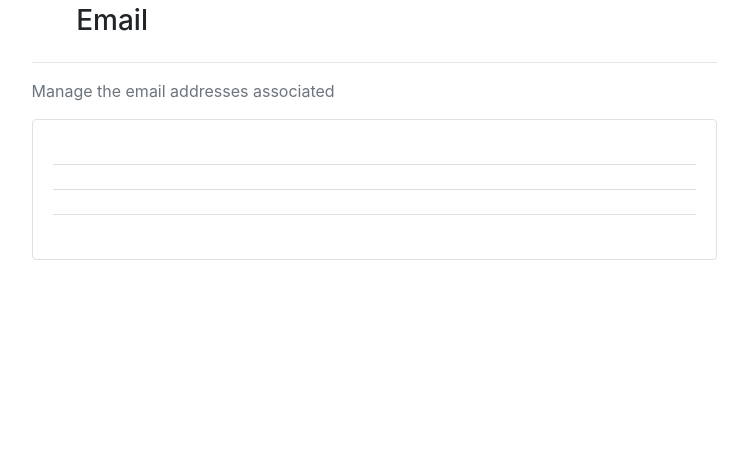
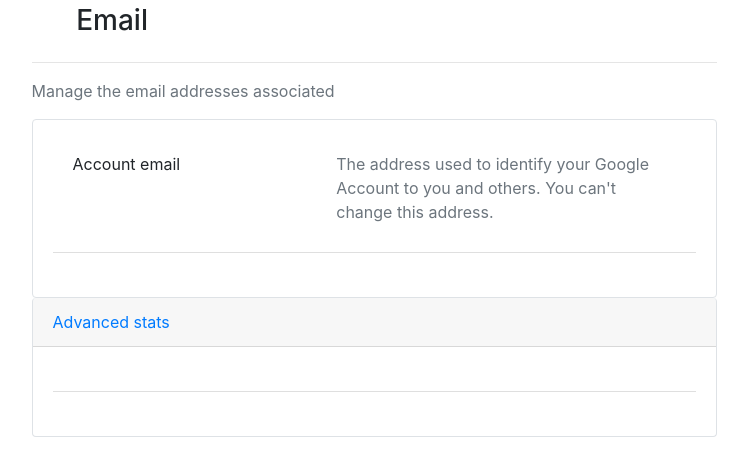
Before and after one commit to crimsonpython24/pymun, a Django app: template pymun/accounts/templates/myaccount/change_email_base.html in a window 1280 px wide. Shown: the part 56-532 px from the top of the page, without its empty margins (266-1014 px from the left). Run offline with Django 3.2, Linux system fonts and the light colour scheme; the template is opened without the code that fills it, so the values that code supplies are empty; some libraries are stand-ins or nearby versions.

Commit message:
fixing views, complicating html

```diff
--- a/pymun/accounts/templates/myaccount/change_email_base.html
+++ b/pymun/accounts/templates/myaccount/change_email_base.html
@@ -7,6 +7,9 @@
 <link rel="stylesheet" href="{% static 'myaccount/css/change_base.css' %}">
 <link rel="stylesheet" href="{% static 'myaccount/css/change_email.css' %}">
 <link rel="stylesheet" href="{% static 'myaccount/css/personal_info.css' %}"/>
+<style>
+  .md-accordion .card .card-body {font-weight: normal; line-height: 1.5; color: inherit !important; font-size: 1rem;}
+</style>
 {% endblock style %}
 
 {% block inner_topic %}Email{% endblock inner_topic %}
@@ -18,12 +21,25 @@
   <div class="card-body card-body-custom-0">
     <ul class="list-group list-group-flush">
       <li class="list-group-item">
-        {% if user.email %}
-          <a style="display:block" href="{% url 'change_main_email'  %}">
         <div class="row">
-              <div class="col-5"><span class="custom-text-4">Contact email</span></div>
+          <div class="col-5"><span class="custom-text-4a">Account email</span></div>
           <div class="col-7">
             <span class="custom-text-4">{{ user.email }}</span>
+            <p class="text-muted custom-text-5">
+              The address used to identify your Google Account to you and others. You can't change this address.
+            </p>
+          </div>
+        </div>
+      </li>
+      <li class="list-group-item">
+        {% if user.email %}
+          <a style="display:block" href="{% url 'change_recovery_email'  %}">
+            <div class="row">
+              <div class="col-5"><span class="custom-text-4a">Recovery email</span></div>
+              <div class="col-7">
+                {% if user.recovery_email %}
+                  <span class="custom-text-4">{{ user.recovery_email }}</span>
+                {% else %}<span class="custom-text-4 custom-text-6 text-primary">Add recovery email</span>{% endif %}
                 <p class="text-muted custom-text-5">
                   The address where you get information about most of our services you use with this account
                 </p>
@@ -32,11 +48,25 @@
           </a>
         {% endif %}
       </li>
+    </ul>
+  </div>
+</div>
+<div class="md-accordion accordion" id="accordionEx" role="tablist" aria-multiselectable="true">
+  <div class="card content-card-custom-0 z-depth-0 border border-top-0 content-card-custom-0" style="min-width: 660px;">
+    <a style="display:block" data-toggle="collapse" data-parent="#accordionEx" href="#collapseOne1" aria-expanded="true" aria-controls="collapseOne1">
+      <div class="card-header" role="tab" id="headingOne1">
+        <span class="custom-text-4a">Advanced stats</span><i class="fas fa-angle-down rotate-icon float-right"></i>
+      </div>
+    </a>
+    <!-- Card content -->
+    <div id="collapseOne1" class="collapse show" role="tabpanel" aria-labelledby="headingOne1" data-parent="#accordionEx">
+      <div class="card-body card-body-custom-0">
+        <ul class="list-group list-group-flush">
           <li class="list-group-item">
             {% if user.email %}
               <a style="display:block" href="{% url 'change_contact_email'  %}">
                 <div class="row">
-              <div class="col-5"><span class="custom-text-4">Recovery email</span></div>
+                  <div class="col-5"><span class="custom-text-4a">Contact email</span></div>
                   <div class="col-7">
                     {% if user.recovery_email %}
                       <span class="custom-text-4">{{ user.contact_email }}</span>
@@ -53,7 +83,7 @@
             {% if user.email %}
               <a style="display:block" href="{% url 'change_about_me_email'  %}">
                 <div class="row">
-              <div class="col-5"><span class="custom-text-4">About me email</span></div>
+                  <div class="col-5"><span class="custom-text-4a">About me email</span></div>
                   <div class="col-7">
                     {% if user.about_me_email %}
                       <span class="custom-text-4">{{ user.about_me_email }}</span>
@@ -66,24 +96,9 @@
               </a>
             {% endif %}
           </li>
-      <li class="list-group-item">
-        {% if user.email %}
-          <a style="display:block" href="{% url 'change_recovery_email'  %}">
-            <div class="row">
-              <div class="col-5"><span class="custom-text-4">Recovery email</span></div>
-              <div class="col-7">
-                {% if user.recovery_email %}
-                  <span class="custom-text-4">{{ user.recovery_email }}</span>
-                {% else %}<span class="custom-text-4 custom-text-6 text-primary">Add recovery email</span>{% endif %}
-                <p class="text-muted custom-text-5">
-                  The address where you get information about most of our services you use with this account
-                </p>
+        </ul>
       </div>
     </div>
-          </a>
-        {% endif %}
-      </li>
-    </ul>
   </div>
 </div>
 <!-- Card -->
--- a/pymun/accounts/urls.py
+++ b/pymun/accounts/urls.py
@@ -16,7 +16,6 @@ urlpatterns = [
     path('myaccount/change_birthday', views.ChangeBirthdayView.as_view(), name='change_birthday'),
     path('myaccount/change_gender', views.ChangeGenderView.as_view(), name='change_gender'),
     path('myaccount/change_email', views.ChangeEmailView.as_view(), name='change_email'),
-    path('myaccount/change_email/main', views.ChangeMainEmailView.as_view(), name='change_main_email'),
     path('myaccount/change_email/contact', views.ChangeContactEmailView.as_view(), name='change_contact_email'),
     path('myaccount/change_email/about_me', views.ChangeAboutMeEmailView.as_view(), name='change_about_me_email'),
     path('myaccount/change_email/recovery', views.ChangeRecoveryEmailView.as_view(), name='change_recovery_email'),
```
Also changed, not shown: pymun/accounts/views.py (+5 -8 lines), 2 other files. Lines whose indentation alone changed are shown as unchanged.
